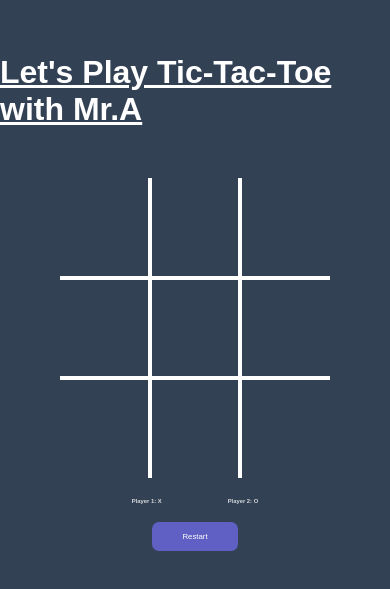
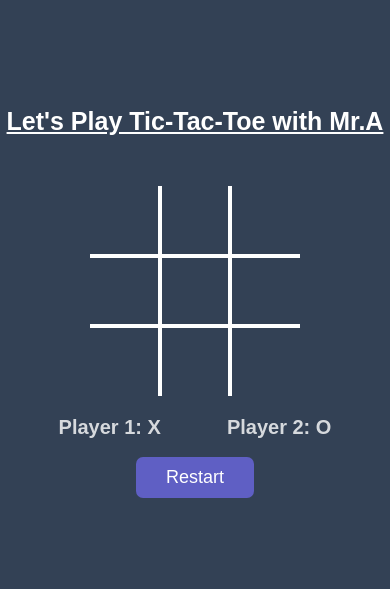
Before and after one commit to AnimeshBarman/tic_tac_toe, a plain HTML site: page index.html in a window 390 px wide. Shown: the part 111-700 px from the top of the page. Drawn offline with Linux system fonts and the light colour scheme.

Commit message:
for responsive

```diff
--- a/style.css
+++ b/style.css
@@ -102,3 +102,25 @@ button:hover{
     background-color: #eeeeee63;
     color: #000;
   }
+
+  @media (max-width: 550px) {
+    .main>h1{
+        font-size: 25px;
+    }
+    .game-board{
+        grid-template-columns: repeat(3, minmax(70px, 1fr));
+    }
+    .cell{
+        font-size: 30px;
+        height: 70px;
+    }
+    .player{
+        font-size: 20px;
+    }
+    button{
+        font-size: 18px;
+    }
+    .game-result{
+        font-size: 18px;
+    }
+  }
```
